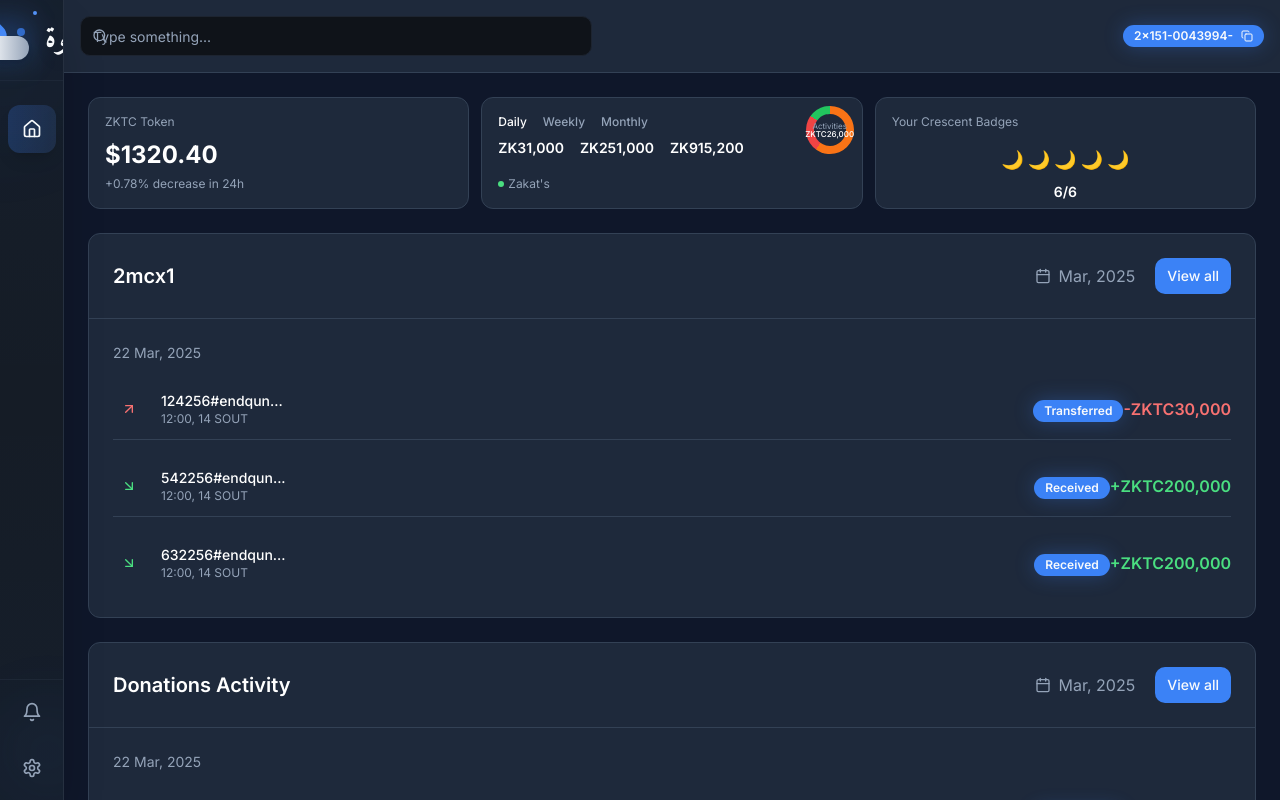
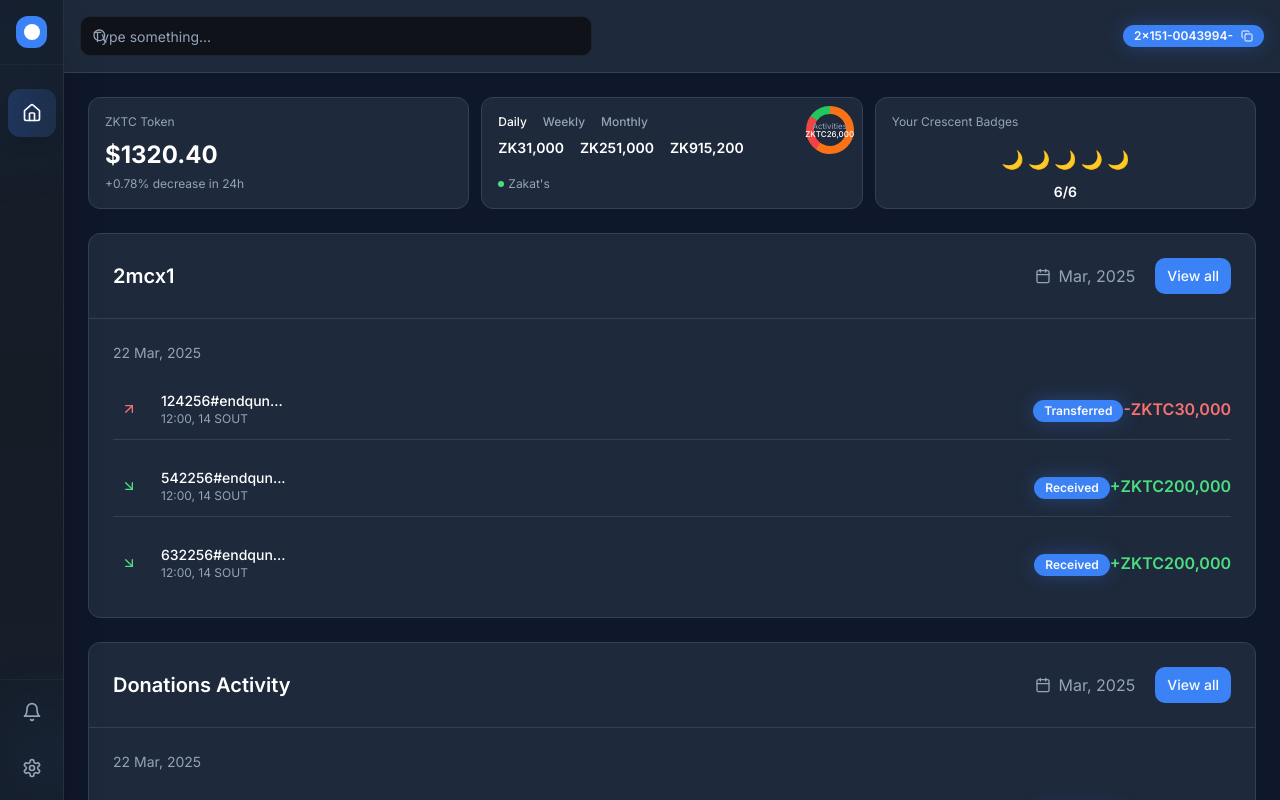
Before and after one commit to MahreenIlyas/zkt-project, a React (Vite) app: page /ngo-dashboard in a window 1280 px wide. Built offline with nearby package versions, Linux system fonts and the light colour scheme.

Commit message:
Update sidebar logo

```diff
--- a/src/components/Sidebar.tsx
+++ b/src/components/Sidebar.tsx
@@ -23,9 +23,11 @@ const Sidebar: React.FC = () => {
       <div className="absolute inset-0 bg-gradient-to-b from-primary/5 via-transparent to-accent/5 opacity-50"></div>
       <div className="absolute top-0 right-0 w-32 h-32 bg-primary/10 rounded-full blur-3xl animate-pulse"></div>
       <div className="absolute bottom-0 left-0 w-24 h-24 bg-accent/10 rounded-full blur-2xl animate-pulse" style={{ animationDelay: '2s' }}></div>
-      {/* Logo Section */}
+      {/* Favicon Section */}
       <div className="p-4 border-b border-border/50 relative z-10 flex justify-center">
-        <Logo />
+        <div className="w-8 h-8 bg-primary rounded-lg flex items-center justify-center">
+          <div className="w-4 h-4 bg-white rounded-sm"></div>
+        </div>
       </div>
 
       {/* NGO Dashboard Navigation */}
```
